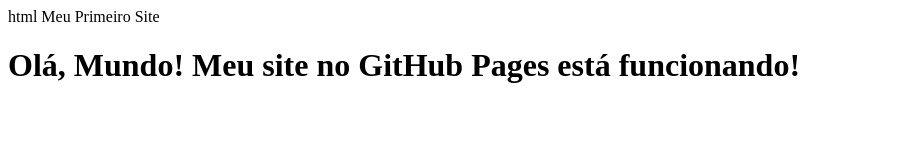
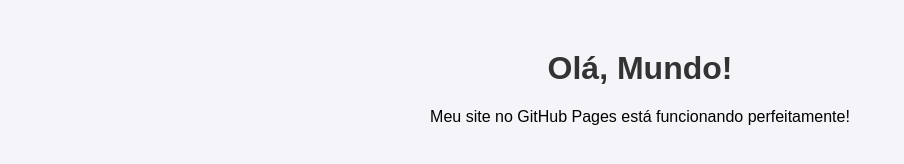
Before and after one commit to sidfont/sidfont.github.io, a plain HTML site: page index.html in a window 1280 px wide. Shown: the whole page, without its empty margins (0-904 px from the left). Drawn offline with Linux system fonts and the light colour scheme.

Commit message:
Update index.html

```diff
--- a/index.html
+++ b/index.html
@@ -1,10 +1,23 @@
-html
 <!DOCTYPE html>
-<html>
+<html lang="pt-BR">
 <head>
-    <jukebox>Meu Primeiro Site</jukeboxbrasil>
+    <meta charset="UTF-8">
+    <meta name="viewport" content="width=device-width, initial-scale=1.0">
+    <title>Meu Primeiro Site</title>
+    <style>
+        body {
+            font-family: Arial, sans-serif;
+            text-align: center;
+            background-color: #f4f4f9;
+            margin-top: 50px;
+        }
+        h1 {
+            color: #333;
+        }
+    </style>
 </head>
 <body>
-    <h1>Olá, Mundo! Meu site no GitHub Pages está funcionando!</h1>
+    <h1>Olá, Mundo!</h1>
+    <p>Meu site no GitHub Pages está funcionando perfeitamente!</p>
 </body>
 </html>
```
